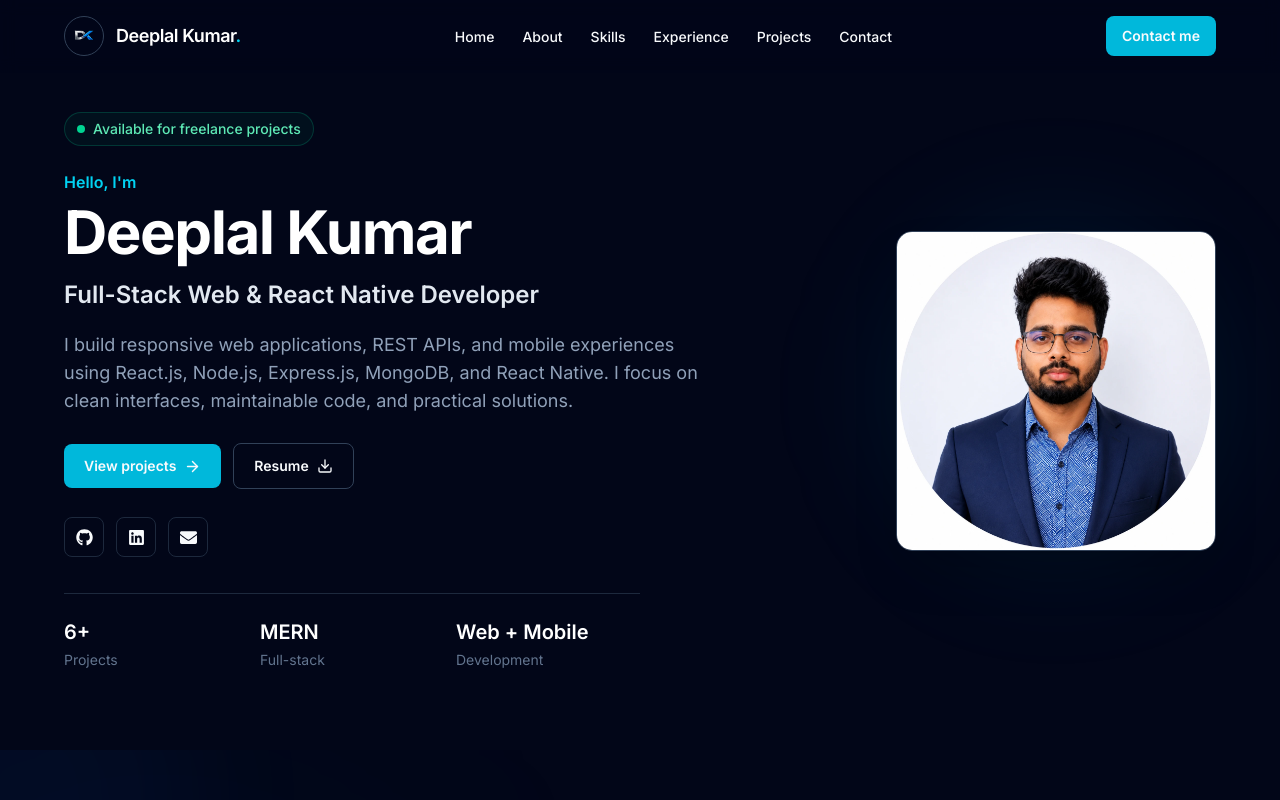
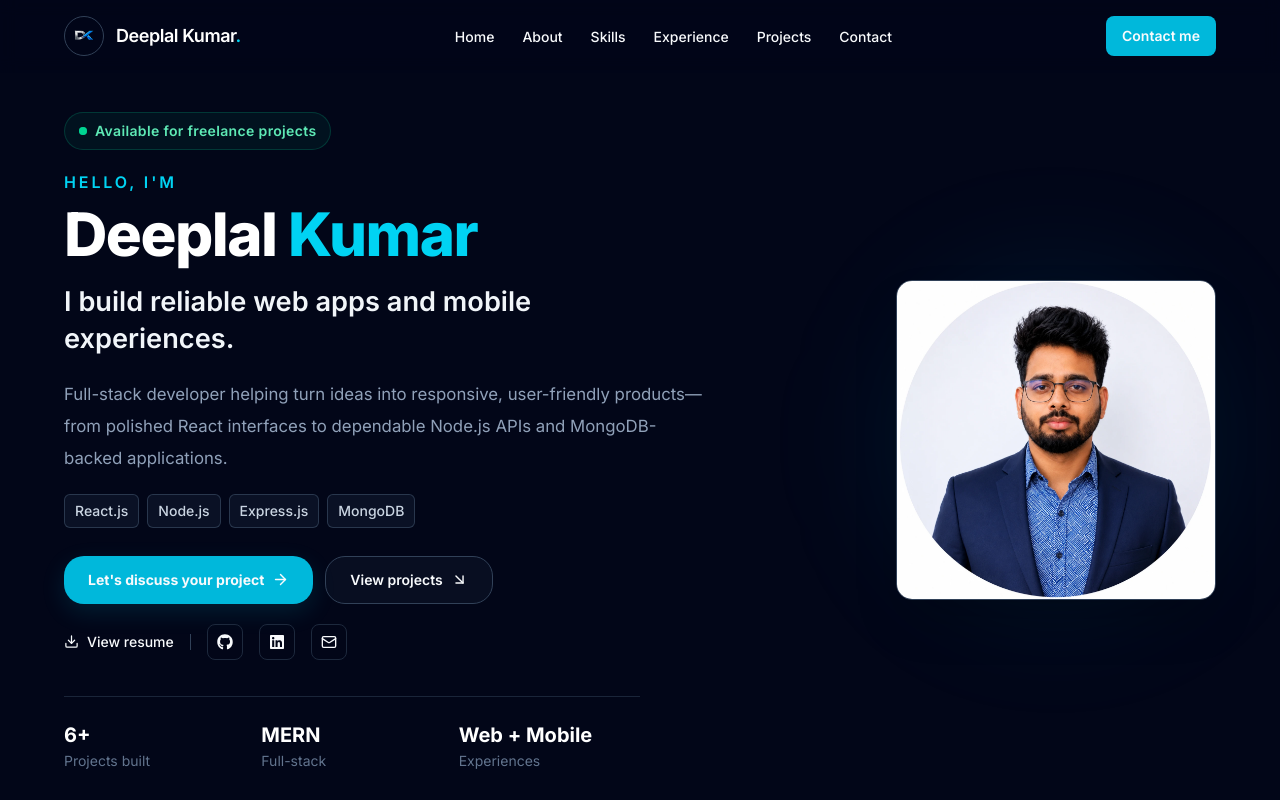
Before and after one commit to deeplal98india/deeplalkumar, a React (Vite) app: page / in a window 1280 px wide. Shown: the top 800 px of the page. Built offline with nearby package versions, Linux system fonts and the light colour scheme.

Commit message:
Improve portfolio hero section

```diff
--- a/src/components/Hero/HeroContent.jsx
+++ b/src/components/Hero/HeroContent.jsx
@@ -1,82 +1,141 @@
-import { motion } from "framer-motion";
-import { ArrowRight, Download } from "lucide-react";
-import { FaGithub, FaLinkedin, FaEnvelope } from "react-icons/fa";
+import { motion, useReducedMotion } from "framer-motion";
+import {
+  ArrowDownRight,
+  ArrowRight,
+  Download,
+  Mail,
+} from "lucide-react";
+import { FaGithub, FaLinkedin } from "react-icons/fa";
 import resume from "../../assets/resume/resume.pdf";
 
 const socialLinks = [
-  { label: "GitHub", icon: FaGithub, link: "https://github.com/deeplal98india" },
-  { label: "LinkedIn", icon: FaLinkedin, link: "https://www.linkedin.com/in/deeplal-kumar-b47548229/" },
-  { label: "Email", icon: FaEnvelope, link: "https://mail.google.com/mail/?view=cm&fs=1&to=deeplalkumar1400036@gmail.com" },
+  {
+    label: "GitHub",
+    icon: FaGithub,
+    link: "https://github.com/deeplal98india",
+  },
+  {
+    label: "LinkedIn",
+    icon: FaLinkedin,
+    link: "https://www.linkedin.com/in/deeplal-kumar-b47548229/",
+  },
+  {
+    label: "Email",
+    icon: Mail,
+    link: "https://mail.google.com/mail/?view=cm&fs=1&to=deeplalkumar1400036@gmail.com",
+  },
 ];
 
 const highlights = [
-  { value: "6+", label: "Projects" },
+  { value: "6+", label: "Projects built" },
   { value: "MERN", label: "Full-stack" },
-  { value: "Web + Mobile", label: "Development" },
+  { value: "Web + Mobile", label: "Experiences" },
 ];
 
+const technologies = ["React.js", "Node.js", "Express.js", "MongoDB"];
+
 export default function HeroContent() {
+  const shouldReduceMotion = useReducedMotion();
+
   return (
     <motion.div
-      initial={{ opacity: 0, y: 14 }}
+      initial={shouldReduceMotion ? false : { opacity: 0, y: 16 }}
       animate={{ opacity: 1, y: 0 }}
-      transition={{ duration: 0.45 }}
+      transition={{ duration: shouldReduceMotion ? 0 : 0.5, ease: "easeOut" }}
       className="flex w-full flex-col items-center text-center lg:items-start lg:text-left"
     >
-      <div className="mb-6 inline-flex items-center gap-2 rounded-full border border-emerald-400/20 bg-emerald-400/5 px-3 py-1.5 text-sm font-medium text-emerald-300">
-        <span className="h-2 w-2 rounded-full bg-emerald-400" />
+      <div className="mb-5 inline-flex items-center gap-2 rounded-full border border-emerald-400/20 bg-emerald-400/[0.06] px-3.5 py-2 text-xs font-semibold tracking-wide text-emerald-300 sm:text-sm">
+        <span className="relative flex h-2 w-2 shrink-0">
+          <span className="absolute inline-flex h-full w-full rounded-full bg-emerald-400/50" />
+          <span className="relative inline-flex h-2 w-2 rounded-full bg-emerald-400" />
+        </span>
         Available for freelance projects
       </div>
 
-      <p className="mb-2 text-base font-semibold text-cyan-400">Hello, I&apos;m</p>
-      <h1 className="text-4xl font-bold tracking-tight text-white sm:text-5xl xl:text-6xl">
-        Deeplal Kumar
-      </h1>
-      <h2 className="mt-4 max-w-2xl text-xl font-semibold leading-snug text-slate-200 sm:text-2xl">
-        Full-Stack Web &amp; React Native Developer
-      </h2>
-      <p className="mt-5 max-w-2xl text-base leading-7 text-slate-400 sm:text-lg">
-        I build responsive web applications, REST APIs, and mobile experiences using React.js, Node.js, Express.js, MongoDB, and React Native. I focus on clean interfaces, maintainable code, and practical solutions.
+      <p className="mb-2 text-sm font-semibold tracking-[0.18em] text-cyan-400 uppercase sm:text-base">
+        Hello, I&apos;m
       </p>
 
-      <div className="mt-7 flex flex-wrap items-center justify-center gap-3 lg:justify-start">
+      <h1 className="max-w-full text-4xl font-extrabold leading-[1.08] tracking-tight text-white sm:text-5xl xl:text-6xl 2xl:text-7xl">
+        Deeplal <span className="text-cyan-400">Kumar</span>
+      </h1>
+
+      <h2 className="mt-4 max-w-2xl text-xl font-semibold leading-snug text-slate-100 sm:text-2xl xl:text-[1.7rem]">
+        I build reliable web apps and mobile experiences.
+      </h2>
+
+      <p className="mt-5 max-w-2xl text-sm leading-7 text-slate-400 sm:text-base sm:leading-8 lg:text-[1.05rem]">
+        Full-stack developer helping turn ideas into responsive, user-friendly
+        products—from polished React interfaces to dependable Node.js APIs and
+        MongoDB-backed applications.
+      </p>
+
+      <div className="mt-5 flex flex-wrap items-center justify-center gap-2 lg:justify-start">
+        {technologies.map((technology) => (
+          <span
+            key={technology}
+            className="rounded-md border border-slate-700/80 bg-slate-900/70 px-2.5 py-1.5 text-xs font-medium text-slate-300 sm:text-sm"
+          >
+            {technology}
+          </span>
+        ))}
+      </div>
+
+      <div className="mt-7 flex w-full flex-col items-stretch justify-center gap-3 min-[420px]:w-auto min-[420px]:flex-row lg:justify-start">
+        <a
+          href="#contact"
+          className="group inline-flex min-h-12 items-center justify-center gap-2 rounded-xl bg-cyan-500 px-5 py-3 text-sm font-bold text-slate-950 shadow-[0_8px_24px_rgba(6,182,212,0.14)] transition-colors duration-200 hover:bg-cyan-400 focus-visible:outline-none focus-visible:ring-2 focus-visible:ring-cyan-300 focus-visible:ring-offset-2 focus-visible:ring-offset-slate-950 sm:px-6"
+        >
+          Let&apos;s discuss your project
+          <ArrowRight
+            size={17}
+            className="transition-transform duration-200 group-hover:translate-x-0.5"
+          />
+        </a>
+
         <a
           href="#projects"
-          className="inline-flex items-center gap-2 rounded-lg bg-cyan-500 px-5 py-3 text-sm font-semibold text-slate-950 transition hover:bg-cyan-400 focus-visible:outline-none focus-visible:ring-2 focus-visible:ring-cyan-300 focus-visible:ring-offset-2 focus-visible:ring-offset-slate-950"
+          className="inline-flex min-h-12 items-center justify-center gap-2 rounded-xl border border-slate-700 bg-slate-900/50 px-5 py-3 text-sm font-semibold text-slate-100 transition-colors duration-200 hover:border-cyan-400/50 hover:bg-slate-800/80 focus-visible:outline-none focus-visible:ring-2 focus-visible:ring-cyan-300 focus-visible:ring-offset-2 focus-visible:ring-offset-slate-950 sm:px-6"
         >
-          View projects <ArrowRight size={17} />
+          View projects <ArrowDownRight size={17} />
         </a>
+      </div>
+
+      <div className="mt-5 flex flex-wrap items-center justify-center gap-x-4 gap-y-3 lg:justify-start">
         <a
           href={resume}
           target="_blank"
-          rel="noreferrer"
-          className="inline-flex items-center gap-2 rounded-lg border border-slate-700 px-5 py-3 text-sm font-semibold text-slate-100 transition hover:border-slate-500 hover:bg-white/5"
+          rel="noopener noreferrer"
+          className="inline-flex items-center gap-2 text-sm font-medium text-slate-400 transition-colors hover:text-cyan-300 focus-visible:outline-none focus-visible:ring-2 focus-visible:ring-cyan-300"
         >
-          Resume <Download size={16} />
+          <Download size={15} />
+          View resume
         </a>
-      </div>
-
-      <div className="mt-7 flex items-center gap-3">
+        <span className="hidden h-4 w-px bg-slate-700 min-[420px]:block" />
         {socialLinks.map(({ label, icon: Icon, link }) => (
           <a
             key={label}
             href={link}
-            target={label === "Email" ? undefined : "_blank"}
-            rel={label === "Email" ? undefined : "noopener noreferrer"}
+            target="_blank"
+            rel="noopener noreferrer"
             aria-label={label}
-            title={label === "Email" ? "Send me an email" : label}
-            className="flex h-10 w-10 items-center justify-center rounded-lg border border-slate-800 text-slate-300 transition hover:border-cyan-400/50 hover:text-cyan-300"
+            title={label}
+            className="inline-flex h-9 w-9 items-center justify-center rounded-lg border border-slate-800 text-slate-400 transition-colors duration-200 hover:border-cyan-400/50 hover:text-cyan-300 focus-visible:outline-none focus-visible:ring-2 focus-visible:ring-cyan-300"
           >
-            <Icon size={17} />
+            <Icon size={16} />
           </a>
         ))}
       </div>
 
-      <div className="mt-9 grid w-full max-w-xl grid-cols-3 gap-3 border-t border-slate-800 pt-6">
+      <div className="mt-8 grid w-full max-w-xl grid-cols-3 gap-2 border-t border-slate-800/90 pt-5 sm:mt-9 sm:gap-4 sm:pt-6">
         {highlights.map((item) => (
-          <div key={item.label} className="text-center lg:text-left">
-            <p className="text-lg font-semibold text-white sm:text-xl">{item.value}</p>
-            <p className="mt-1 text-xs text-slate-500 sm:text-sm">{item.label}</p>
+          <div key={item.label} className="min-w-0 text-center lg:text-left">
+            <p className="break-words text-base font-bold text-white sm:text-xl">
+              {item.value}
+            </p>
+            <p className="mt-1 text-[11px] leading-4 text-slate-500 sm:text-sm">
+              {item.label}
+            </p>
           </div>
         ))}
       </div>
```
